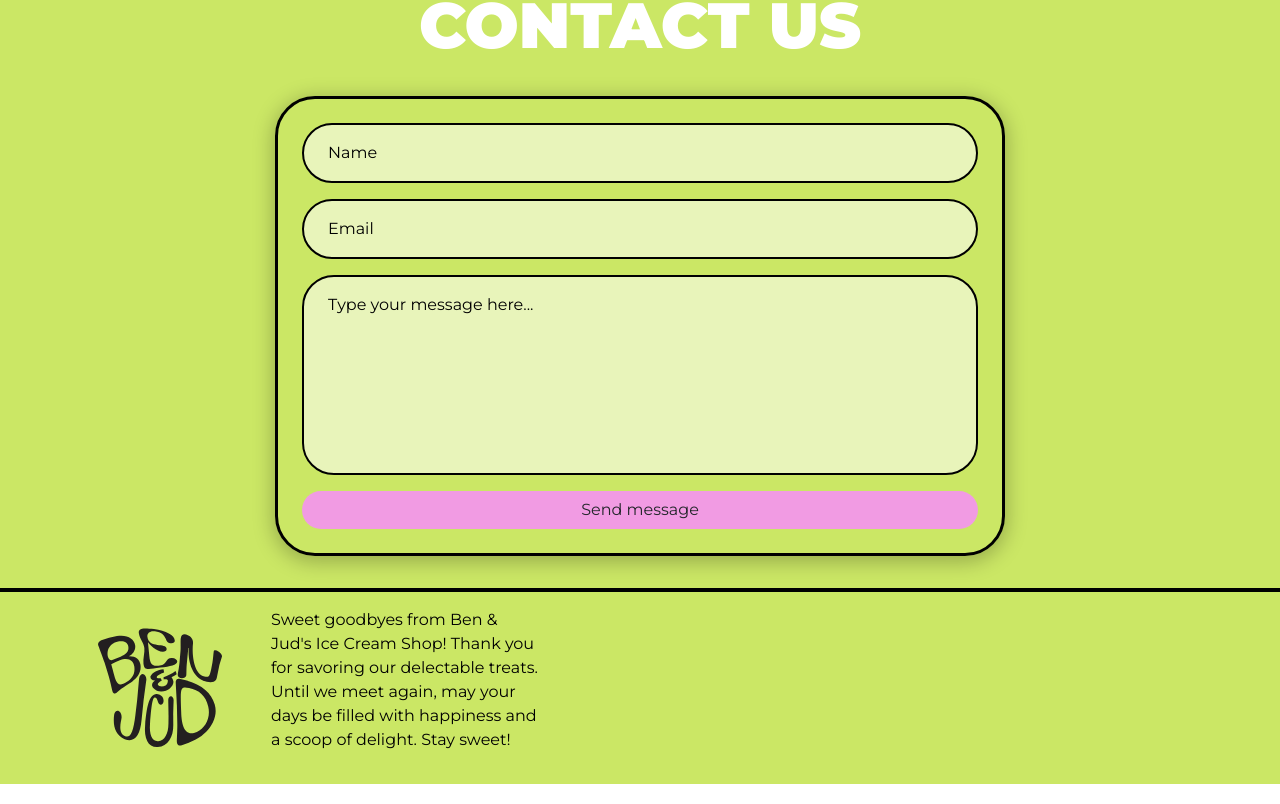
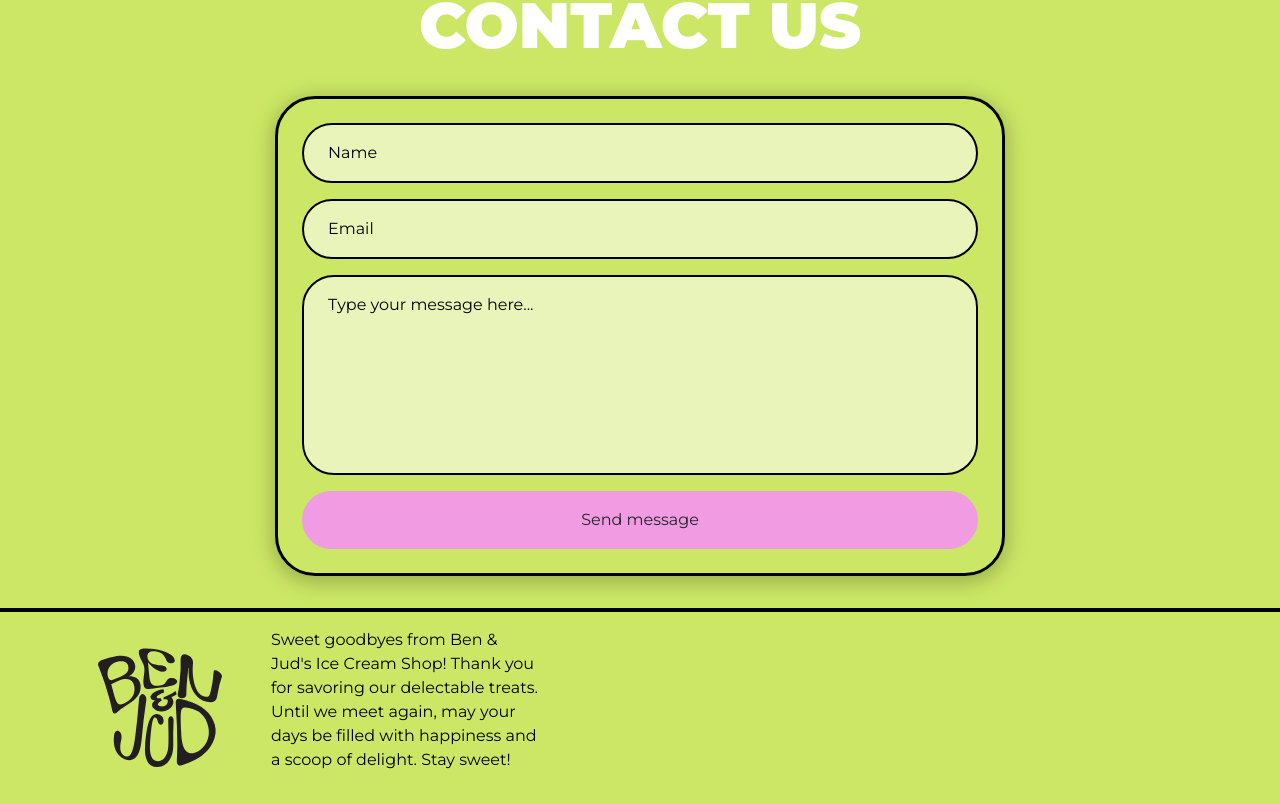
Before and after one commit to BF27/benandjud, a React (Vite) app: page / in a window 1280 px wide. Shown: the part 2114-2918 px from the top of the page. Built offline with nearby package versions, Linux system fonts and the light colour scheme; no server answers; the database is empty.

Commit message:
edit styles on contact submit button

```diff
--- a/layout/Contact/styles/contact.css
+++ b/layout/Contact/styles/contact.css
@@ -52,6 +52,7 @@
 .contact div form .form-submit-btn {
   background: #F19BE3;
   border-radius: 2rem;
+  padding: 1rem 1.5rem;
   width: 100%;
   transition: all 0.45s ease;
 }
--- a/layout/Contact/styles/contact.scss
+++ b/layout/Contact/styles/contact.scss
@@ -43,6 +43,7 @@
       .form-submit-btn {
         background: v.$pink;
         border-radius: 2rem;
+        padding: 1rem 1.5rem;
         width: 100%;
         transition: all 0.45s ease;
 
```
Also changed, not shown: 1 other file (tests, documents, lock files or other folders).
